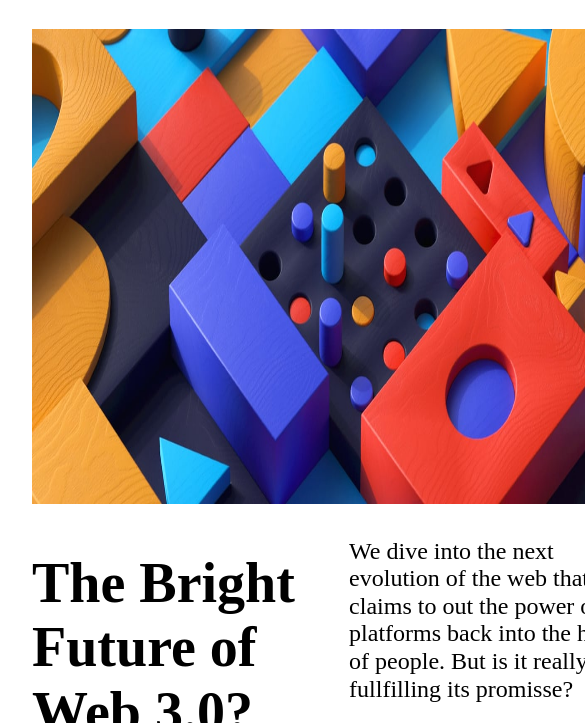
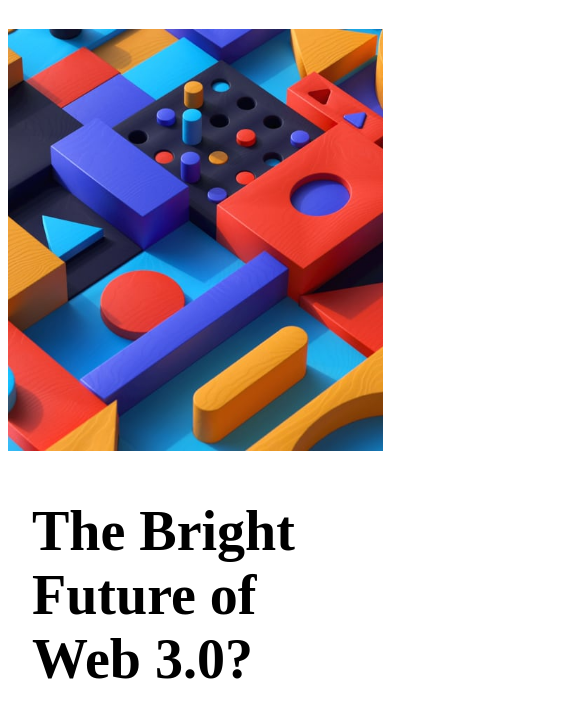
Before and after one commit to Euvickson/news-homepage-main, a plain HTML site: page index.html in a window 390 px wide. Shown: the part 75-798 px from the top of the page, 585 px wide, since content can reach past the window. Drawn offline with Linux system fonts and the light colour scheme.

Commit message:
Started the css changes, making the page responsive to all screens sizes
TODO: Make changes on the menu, on the header

```diff
--- a/index.html
+++ b/index.html
@@ -36,7 +36,7 @@
   <main>
     <section class="grid__main-container">
 
-      <img class="grid__image" src="./assets/images/image-web-3-desktop.jpg" alt="Image with various geometric figures in 3d">
+      <div class="grid__image"></div>
 
       <h1 class="grid__title">The Bright Future of Web 3.0?</h1>
 
@@ -65,7 +65,7 @@
       </div>
 
         <div class="notice__old-container">
-          <img class="old__image" src="./assets/images/image-gaming-growth.jpg" alt="">
+          <img class="old__image" src="./assets/images/image-retro-pcs.jpg" alt="">
           <div class="old__description-container">
             <h2 class="old__title">01</h2>
             <h3 class="old__link"><a href="">Reviving Retro PCs</a></h3>
@@ -74,7 +74,7 @@
         </div>
 
         <div class="notice__old-container">
-          <img class="old__image" src="./assets/images/image-retro-pcs.jpg" alt="">
+          <img class="old__image" src="./assets/images/image-top-laptops.jpg" alt="">
           <div class="old__description-container">
             <h2 class="old__title">02</h2>
             <h3 class="old__link"><a href="">Top 10 Laptops of 2022</a></h3>
@@ -83,7 +83,7 @@
         </div>
 
         <div class="notice__old-container">
-          <img class="old__image" src="./assets/images/image-top-laptops.jpg" alt="">
+          <img class="old__image" src="./assets/images/image-gaming-growth.jpg" alt="">
           <div class="old__description-container">
             <h2 class="old__title">03</h2>
             <h3 class="old__link"><a href="">The Growth of Gamming</a></h3>
--- a/src/css/body.css
+++ b/src/css/body.css
@@ -15,6 +15,10 @@
 }
 
 .grid__image {
+    background-image: url("../../assets/images/image-web-3-desktop.jpg");
+    background-position: center;
+    background-repeat: no-repeat;
+    background-size: cover;
     grid-column-start: 1;
     grid-column-end: 3;
     grid-row-start: 1;
@@ -150,3 +154,23 @@
     font-size: 20px;
     text-align: justify;
 }
+
+@media screen and (max-width: 975px) {
+    .grid__main-container {
+        align-items: center;
+        display: flex;
+        flex-direction: column;
+    }
+
+    .grid__image {
+        background-image: url('../../assets/images/image-web-3-mobile.jpg');
+        height: 50vh;
+        max-width: 100%;
+        min-width: 375px;
+    }
+
+    .grid__title {
+        margin-bottom: 0;
+    }
+
+}
--- a/src/css/header.css
+++ b/src/css/header.css
@@ -20,3 +20,6 @@
 .list__link:hover {
     color: hsl(35, 77%, 62%);
 }
+
+@media screen and (max-width: 375px) {
+}
```
